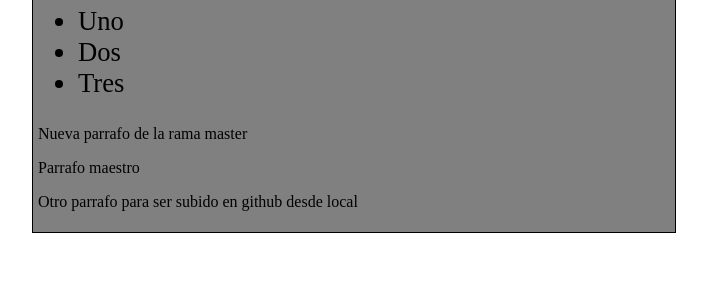
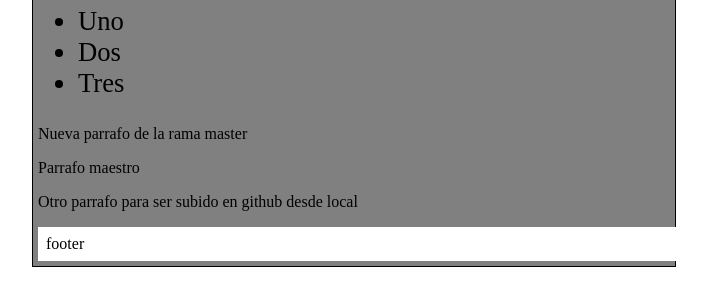
Before and after one commit to macs1407/cursogithub, a plain HTML site: page index.html in a window 1280 px wide. Shown: the part 82-388 px from the top of the page, without its empty margins (286-993 px from the left). Drawn offline with Linux system fonts and the light colour scheme.

Commit message:
cambios terminados en el footer

```diff
--- a/index.html
+++ b/index.html
@@ -12,6 +12,11 @@
 		ul {
 			color:black;
 			font-size:20pt;
+		}
+		#footer {
+			width:100%;
+			padding: 0.5em;
+			background:white;
 		}
 	</style>
 </head>
@@ -28,6 +33,7 @@
 		<p>Nueva parrafo de la rama master</p>
 		<p>Parrafo maestro</p>
 		<p>Otro parrafo para ser subido en github desde local</p>
+		<div id="footer">footer</div>
 	</div>
 	<!-- Trabajando con Jquery -->
 	<script type="text/javascript">
```
